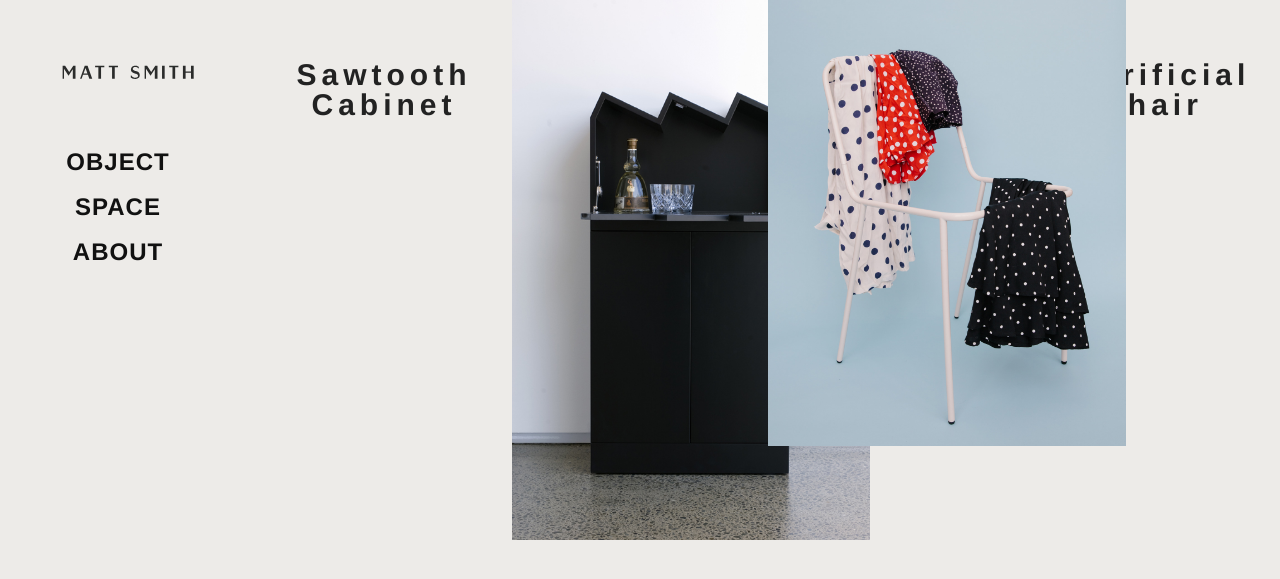
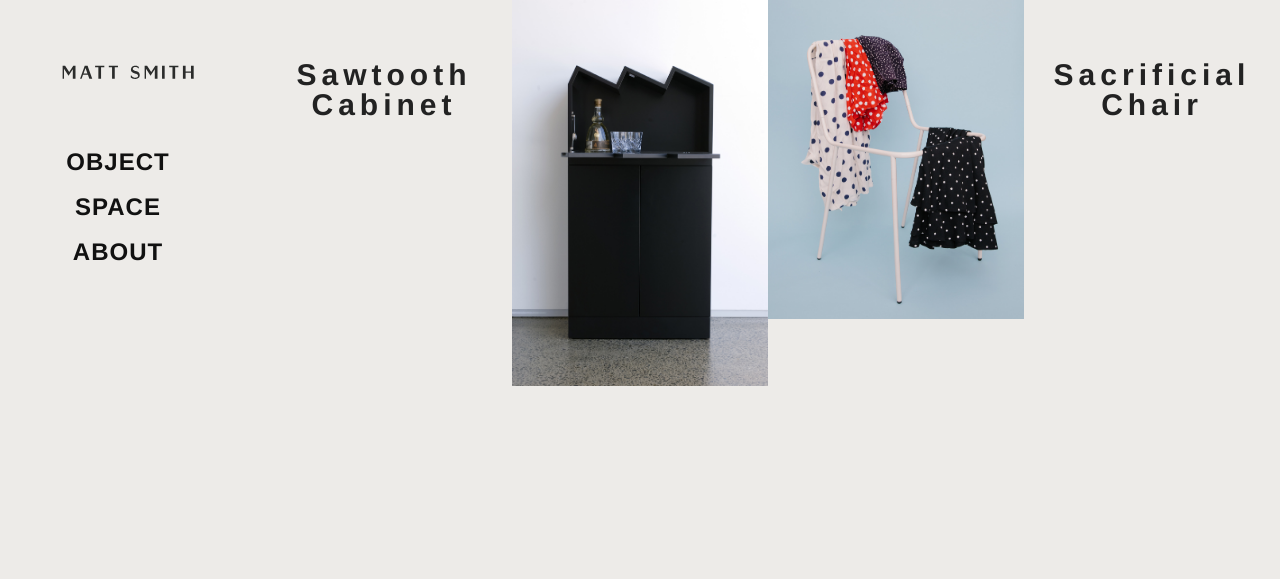
Before and after one commit to studiomattsmith/studiomattsmith.github.io, a Jekyll site: the page built from category_object.md, in a window 1280 px wide. Shown: the top 579 px of the page. Built offline with Jekyll 4.4.1, drawn with Linux system fonts in a browser that asks for light colours.

Commit message:
Update style.css

```diff
--- a/assets/css/style.css
+++ b/assets/css/style.css
@@ -2138,7 +2138,7 @@ h6 {
 }
 /* line 130, ../_scss/layout/_grid.scss */
 #grid .post.portrait .image {
-  width: 70%;
+  width: 50%;
 }
 /* line 133, ../_scss/layout/_grid.scss */
 #grid .post.portrait .intro {
@@ -2197,12 +2197,12 @@ h6 {
 @media (min-width: 768px) {
   /* line 181, ../_scss/layout/_grid.scss */
   #grid .post:hover {
-    background-color: #edebe8;
+    background-color: #e5e2df;
   }
   /* line 184, ../_scss/layout/_grid.scss */
   #grid .post:hover .intro p,
   #grid .post:hover h1 {
-    color: #111111;
+    color: #321612;
   }
 }
 /* line 192, ../_scss/layout/_grid.scss */
```
